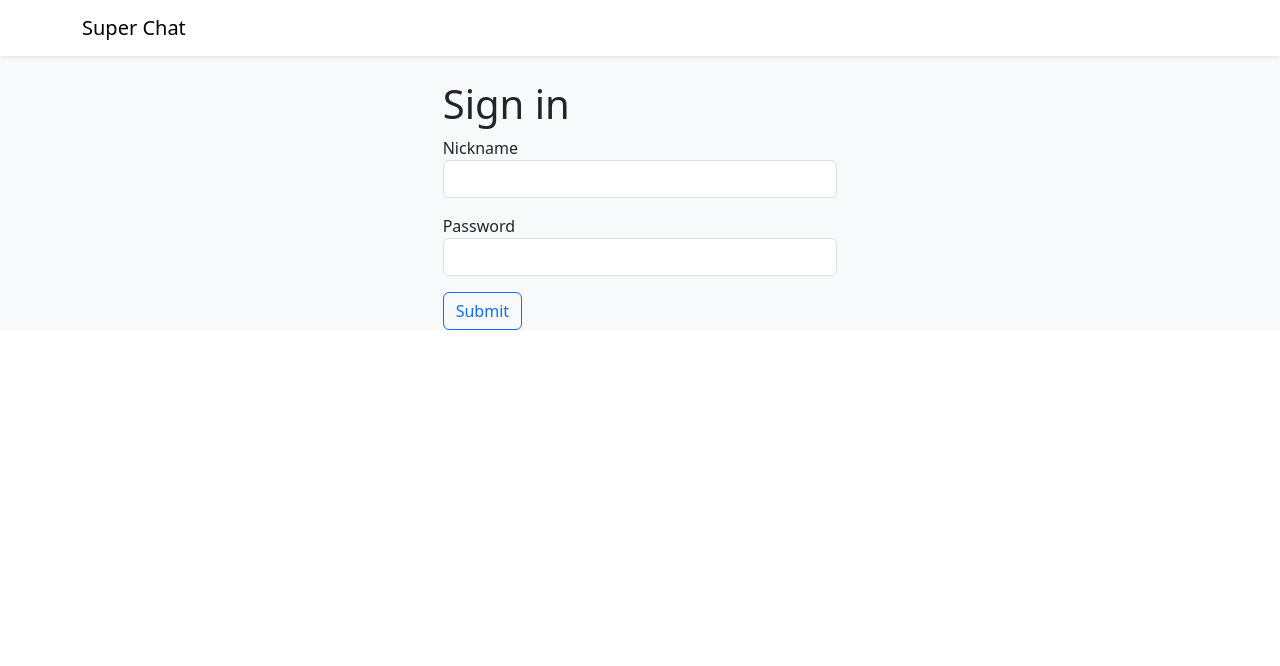
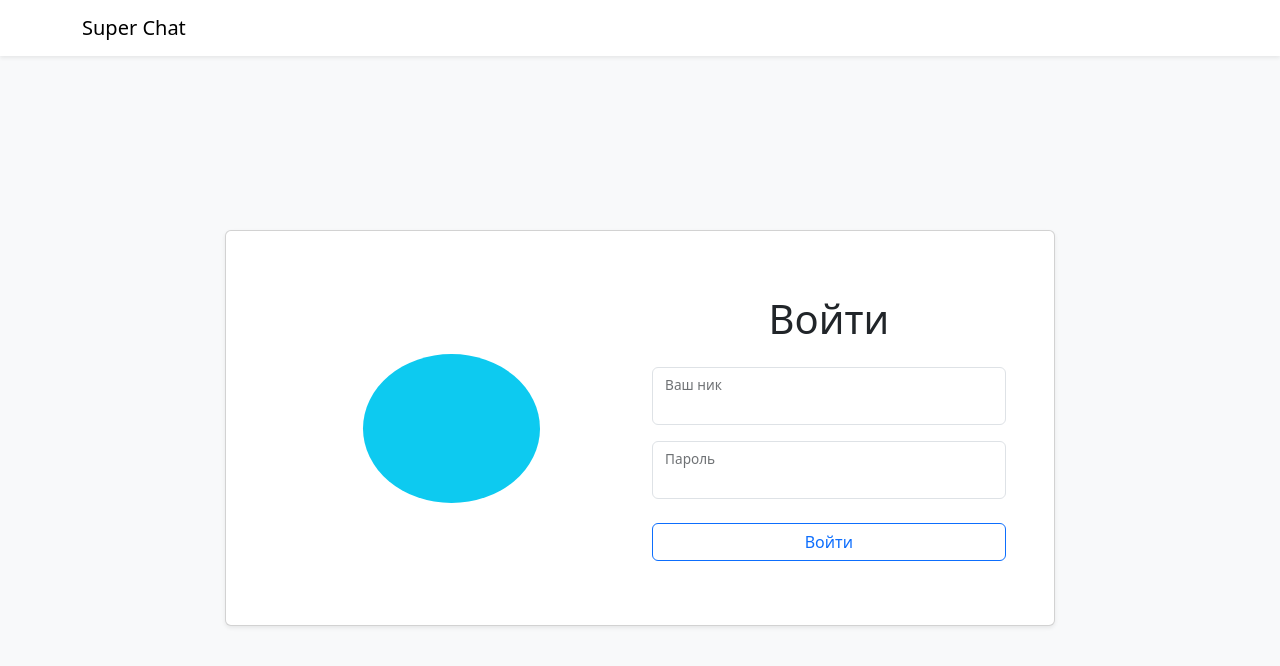
Before and after one commit to superpuper32/dom-react-redux-project-lvl4, a React (Create React App) app in the folder frontend/: page /login in a window 1280 px wide. Shown: the top 666 px of the page. Built offline with nearby package versions, Linux system fonts and the light colour scheme.

Commit message:
some changes added

```diff
--- a/frontend/public/index.html
+++ b/frontend/public/index.html
@@ -28,7 +28,7 @@
   </head>
   <body>
     <noscript>You need to enable JavaScript to run this app.</noscript>
-    <div id="root"></div>
+    <div id="root" class="vh-100"></div>
     <!--
       This HTML file is a template.
       If you open it directly in the browser, you will see an empty page.
--- a/frontend/src/Components/Login.jsx
+++ /dev/null
@@ -1,67 +0,0 @@
-/* eslint-disable jsx-a11y/label-has-associated-control */
-import React from 'react';
-import { Formik, Form, Field } from 'formik';
-import * as Yup from 'yup';
-
-const SignupSchema = Yup.object().shape({
-  nickname: Yup.string()
-    .min(2, 'Минимум 2 буквы')
-    .max(50, 'Максимум 50 букв')
-    .required()
-    .matches(/^[A-Za-z ]*$/, 'Please enter valid name'),
-  password: Yup.string()
-    .required('No password provided.')
-    .min(8, 'Password is too short - should be 8 chars minimum.')
-    .matches(/[a-zA-Z]/, 'Password can only contain Latin letters.'),
-});
-
-const Login = () => (
-  <div className="container-fluid h-100">
-    <div className="row justify-content-center">
-      <div className="col-4 mt-4">
-        <h1>Sign in</h1>
-        <Formik
-          initialValues={{
-            nickname: '',
-            password: '',
-          }}
-          validationSchema={SignupSchema}
-          onSubmit={({ setSubmitting }) => {
-            console.log('Form is validated! Submitting the form...');
-            setSubmitting(false);
-          }}
-        >
-          {({ errors, touched }) => (
-            <Form>
-              <div className="form-group">
-                <label htmlFor="nickname">Nickname</label>
-                <Field
-                  type="nickname"
-                  name="nickname"
-                  className="form-control mb-3"
-                />
-                {errors.nickname && touched.nickname ? (
-                  <div>{errors.nickname}</div>
-                ) : null}
-              </div>
-              <div className="form-group">
-                <label htmlFor="password">Password</label>
-                <Field
-                  type="password"
-                  name="password"
-                  className="form-control mb-3"
-                />
-                {errors.password && touched.password ? (
-                  <div>{errors.password}</div>
-                ) : null}
-              </div>
-              <button type="submit" className="btn btn-outline-primary">Submit</button>
-            </Form>
-          )}
-        </Formik>
-      </div>
-    </div>
-  </div>
-);
-
-export default Login;
--- a/frontend/src/Components/index.js
+++ b/frontend/src/Components/index.js
@@ -1,5 +1,5 @@
 import Main from './main/Main';
-import Login from './Login';
-import ErrorPage from './ErrorPage';
+import Login from './login/Login';
+import ErrorPage from './error/ErrorPage';
 
 export { Main, Login, ErrorPage };
--- /dev/null
+++ b/frontend/src/Components/login/Login.jsx
@@ -0,0 +1,80 @@
+/* eslint-disable jsx-a11y/label-has-associated-control */
+import React from 'react';
+import { Formik, Form, Field } from 'formik';
+import * as Yup from 'yup';
+
+const SignupSchema = Yup.object().shape({
+  nickname: Yup.string()
+    .min(2, 'Минимум 2 буквы')
+    .max(50, 'Максимум 50 букв')
+    .required()
+    .matches(/^[A-Za-z ]*$/, 'Please enter valid name'),
+  password: Yup.string()
+    .required('No password provided.')
+    .min(8, 'Password is too short - should be 8 chars minimum.')
+    .matches(/[a-zA-Z]/, 'Password can only contain Latin letters.'),
+});
+
+const Login = () => {
+  const initialValues = {
+    username: '',
+    password: '',
+  };
+
+  return (
+    <div className="row d-flex justify-content-center align-content-center flex-wrap h-100">
+      <div className="col-12 col-md-8 col-xxl-6">
+        <div className="card shadow-sm">
+          <div className="card-body row p-5">
+            <div className="col-12 col-md-6 d-flex align-items-center justify-content-center">
+              <div className="bg-info w-50 h-50 rounded-circle" />
+            </div>
+
+            <Formik
+              initialValues={initialValues}
+              validationSchema={SignupSchema}
+              onSubmit={({ setSubmitting }) => {
+                console.log('Form is validated! Submitting the form...');
+                setSubmitting(false);
+              }}
+            >
+              {({ errors, touched }) => (
+                <Form className="col-12 col-md-6 mt-3 mt-mb-0">
+                  <h1 className="text-center mb-4">Войти</h1>
+
+                  <div className="form-floating mb-3">
+                    <Field
+                      type="username"
+                      name="username"
+                      className="form-control mb-3"
+                    />
+                    {errors.username && touched.username ? (
+                      <div className="text-danger">{errors.username}</div>
+                    ) : null}
+                    <label htmlFor="username">Ваш ник</label>
+                  </div>
+
+                  <div className="form-floating mb-4">
+                    <Field
+                      type="password"
+                      name="password"
+                      className="form-control mb-3"
+                    />
+                    {errors.password && touched.password ? (
+                      <div className="text-danger">{errors.password}</div>
+                    ) : null}
+                    <label className="form-label" htmlFor="password">Пароль</label>
+                  </div>
+
+                  <button type="submit" className="w-100 mb-3 btn btn-outline-primary">Войти</button>
+                </Form>
+              )}
+            </Formik>
+          </div>
+        </div>
+      </div>
+    </div>
+  );
+};
+
+export default Login;
--- /dev/null
+++ b/frontend/src/routes/routes.js
@@ -0,0 +1,6 @@
+const apiPath = '/api/v1';
+
+export default {
+  loginPath: () => [apiPath, 'login'].join('/'),
+  usersPath: () => [apiPath, 'data'].join('/'),
+};
```
Also changed, not shown: frontend/src/Components/error/ErrorPage.jsx (renamed from frontend/src/Components/ErrorPage.jsx).
